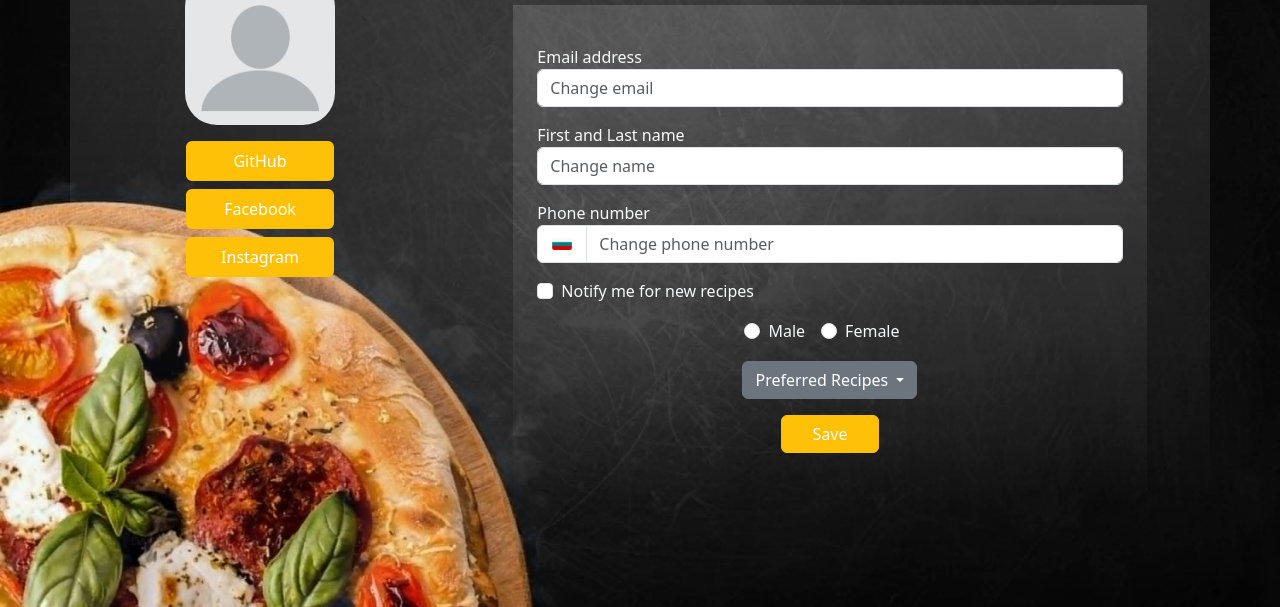
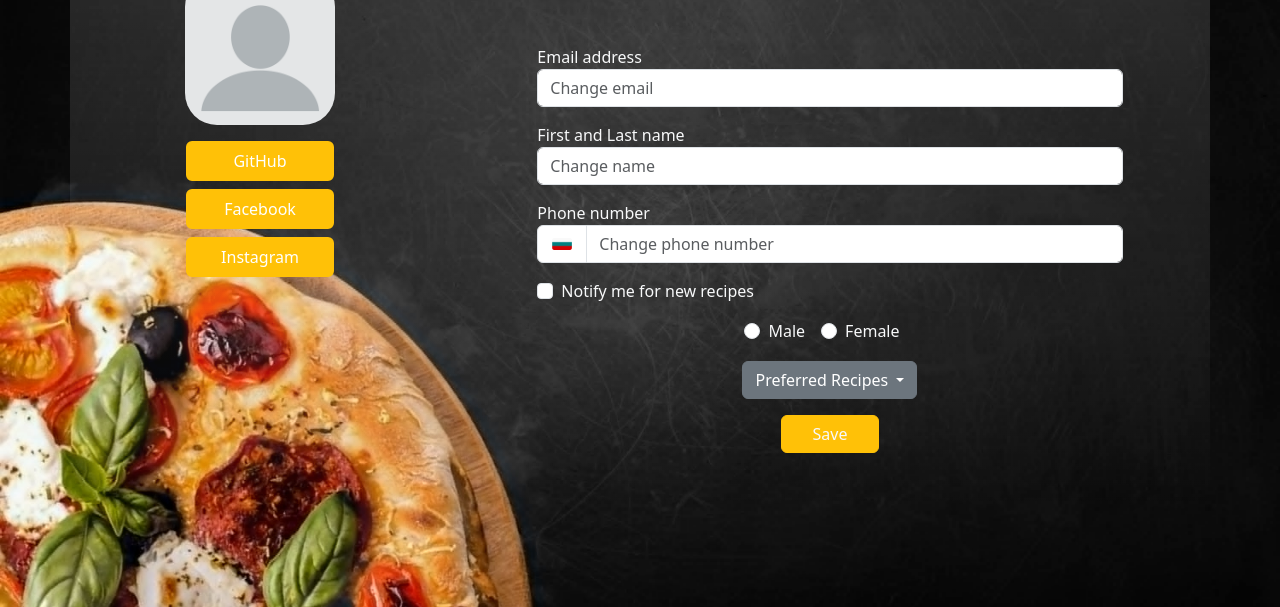
Before and after one commit to daliaBedrosyan/recipes-website-uni, a plain HTML site: page profile.html in a window 1280 px wide. Shown: the part 193-800 px from the top of the page. Drawn offline with nearby package versions, Linux system fonts and the light colour scheme.

Commit message:
Fixed: profile UI

```diff
--- a/profile.html
+++ b/profile.html
@@ -59,7 +59,7 @@
             <div class="col-lg-8">
                 <h2 class="text-lg-center text-start fw-bold text-warning mt-3 p-3">User's Profile</h2>
                 <div class="row d-flex justify-content-lg-center">
-                    <form class="col-lg-10 p-4 bg-gradient">
+                    <form class="col-lg-10 p-4">
                         <div class="form-group">
                             <label for="exampleInputEmail1" class="mt-3">Email address</label>
                             <input type="email" class="form-control mb-3" id="exampleInputEmail1"
```
